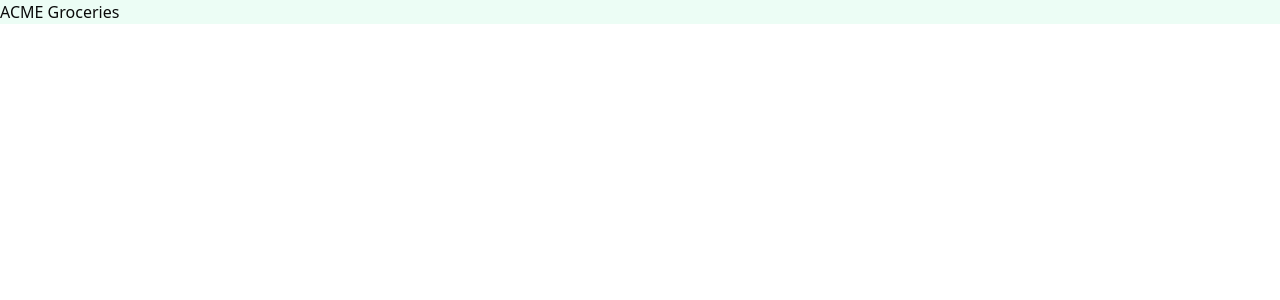
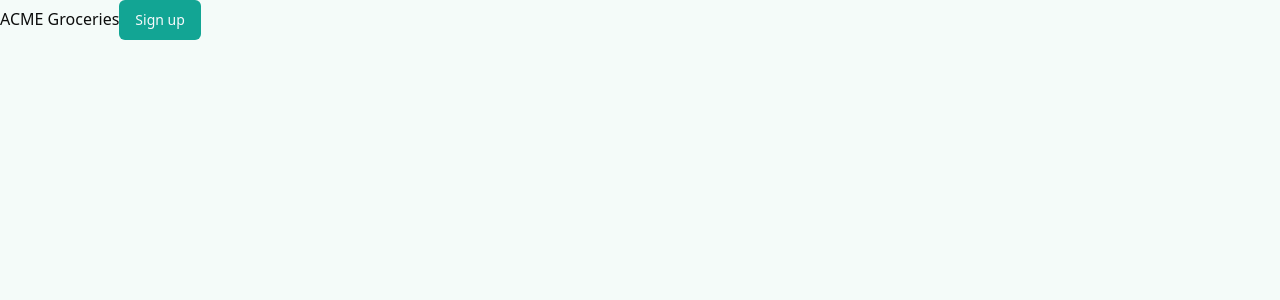
Before and after one commit to mathewbushuru/acme-ecommerce, a React (Vite) app in the folder frontend/: page / in a window 1280 px wide. Shown: the top 300 px of the page. Built offline with nearby package versions, Linux system fonts and the light colour scheme.

Commit message:
My design system colours, button component

```diff
--- a/frontend/package.json
+++ b/frontend/package.json
@@ -9,6 +9,7 @@
     "preview": "vite preview"
   },
   "dependencies": {
+    "@radix-ui/react-slot": "^1.0.2",
     "lucide-react": "^0.340.0",
     "react": "^18.2.0",
     "react-dom": "^18.2.0"
@@ -24,9 +25,9 @@
     "postcss": "^8.4.35",
     "prettier": "^3.2.5",
     "prettier-plugin-tailwindcss": "^0.5.11",
+    "tailwind-merge": "^2.2.1",
     "tailwindcss": "^3.4.1",
     "tailwindcss-animate": "^1.0.7",
-    "tailwind-merge": "^2.2.1",
     "typescript": "^5.2.2",
     "vite": "^5.1.4"
   }
--- a/frontend/src/App.tsx
+++ b/frontend/src/App.tsx
@@ -1,6 +1,11 @@
+import { Button } from "@/components/ui/button";
+
 function App() {
   return (
-    <main className="bg-emerald-200 sm:bg-emerald-50">ACME Groceries</main>
+    <main className="bg-background text-foreground min-h-screen">
+      ACME Groceries
+      <Button>Sign up</Button>
+    </main>
   );
 }
 
--- /dev/null
+++ b/frontend/src/components/ui/button.tsx
@@ -0,0 +1,56 @@
+import * as React from "react";
+import { Slot } from "@radix-ui/react-slot";
+import { cva, type VariantProps } from "class-variance-authority";
+
+import { cn } from "@/lib/utils";
+
+const buttonVariants = cva(
+  "inline-flex items-center justify-center whitespace-nowrap rounded-md text-sm font-medium ring-offset-background transition-colors focus-visible:outline-none focus-visible:ring-2 focus-visible:ring-ring focus-visible:ring-offset-2 disabled:pointer-events-none disabled:opacity-50",
+  {
+    variants: {
+      variant: {
+        default: "bg-primary text-primary-foreground hover:bg-primary/90",
+        destructive:
+          "bg-destructive text-destructive-foreground hover:bg-destructive/90",
+        outline:
+          "border border-input bg-background hover:bg-accent hover:text-accent-foreground",
+        secondary:
+          "bg-secondary text-secondary-foreground hover:bg-secondary/80",
+        ghost: "hover:bg-accent hover:text-accent-foreground",
+        link: "text-primary underline-offset-4 hover:underline",
+      },
+      size: {
+        default: "h-10 px-4 py-2",
+        sm: "h-9 rounded-md px-3",
+        lg: "h-11 rounded-md px-8",
+        icon: "h-10 w-10",
+      },
+    },
+    defaultVariants: {
+      variant: "default",
+      size: "default",
+    },
+  },
+);
+
+export interface ButtonProps
+  extends React.ButtonHTMLAttributes<HTMLButtonElement>,
+    VariantProps<typeof buttonVariants> {
+  asChild?: boolean;
+}
+
+const Button = React.forwardRef<HTMLButtonElement, ButtonProps>(
+  ({ className, variant, size, asChild = false, ...props }, ref) => {
+    const Comp = asChild ? Slot : "button";
+    return (
+      <Comp
+        className={cn(buttonVariants({ variant, size, className }))}
+        ref={ref}
+        {...props}
+      />
+    );
+  },
+);
+Button.displayName = "Button";
+
+export { Button, buttonVariants };
--- a/frontend/src/index.css
+++ b/frontend/src/index.css
@@ -4,65 +4,78 @@
 
 @layer base {
   :root {
-    --background: 0 0% 100%;
-    --foreground: 0 0% 3.9%;
+    --background: 165 50% 97%;
 
-    --card: 0 0% 100%;
-    --card-foreground: 0 0% 3.9%;
+    --foreground: 180 4% 5%;
 
-    --popover: 0 0% 100%;
-    --popover-foreground: 0 0% 3.9%;
+    --muted: 180 5% 96%;
+    --muted-foreground: 170 3% 40%;
 
-    --primary: 0 0% 9%;
-    --primary-foreground: 0 0% 98%;
+    --popover: 0 0% 99%;
+    --popover-foreground: 180 4% 5%;
 
-    --secondary: 0 0% 96.1%;
-    --secondary-foreground: 0 0% 9%;
+    --card: 0 0% 99%;
+    --card-foreground: 180 4% 5%;
 
-    --muted: 0 0% 96.1%;
-    --muted-foreground: 0 0% 45.1%;
+    /* #12a594  */
+    --primary: 173 80% 36%;
+    --primary-foreground: 210 40% 98%;
 
-    --accent: 0 0% 96.1%;
-    --accent-foreground: 0 0% 9%;
+    --secondary: 171 16% 92%;
+    --secondary-foreground: 222.2 47.4% 11.2%;
 
-    --destructive: 0 84.2% 60.2%;
+    --accent: 171 16% 92%;
+    --accent-foreground: 222.2 47.4% 11.2%;
+
+    --destructive: 10 78% 54%;
     --destructive-foreground: 0 0% 98%;
 
-    --border: 0 0% 89.8%;
-    --input: 0 0% 89.8%;
-    --ring: 0 0% 3.9%;
+    --border: 214.3 31.8% 91.4%;
+
+    --input: 214.3 31.8% 86.4%;
+
+    --link: 172 100% 26%;
+
+    --ring: 173 46% 72%;
 
     --radius: 0.5rem;
   }
 
   .dark {
-    --background: 0 0% 3.9%;
-    --foreground: 0 0% 98%;
+    --background: 165 11% 7%;
+    --foreground: 171 14% 90%;
 
-    --card: 0 0% 3.9%;
-    --card-foreground: 0 0% 98%;
+    --muted: 175 18% 14%;
+    --muted-foreground: 173 8% 60%;
 
-    --popover: 0 0% 3.9%;
-    --popover-foreground: 0 0% 98%;
+    --accent: 174, 55%, 11%;
+    --accent-foreground: 174, 55%, 98%;
 
-    --primary: 0 0% 98%;
-    --primary-foreground: 0 0% 9%;
+    --popover: 180 9% 9%;
+    --popover-foreground: 171 14% 90%;
 
-    --secondary: 0 0% 14.9%;
-    --secondary-foreground: 0 0% 98%;
+    --border: 216 34% 17%;
+    --input: 216 34% 17%;
 
-    --muted: 0 0% 14.9%;
-    --muted-foreground: 0 0% 63.9%;
+    --card: 180 9% 9%;
+    --card-foreground: 171 14% 90%;
 
-    --accent: 0 0% 14.9%;
-    --accent-foreground: 0 0% 98%;
+    --primary: 173 80% 36%;
+    --primary-foreground: 210 40% 98%;
 
-    --destructive: 0 62.8% 30.6%;
-    --destructive-foreground: 0 0% 98%;
+    --secondary: 174, 55%, 11%;
+    --secondary-foreground: 163, 69%, 98%;
 
-    --border: 0 0% 14.9%;
-    --input: 0 0% 14.9%;
-    --ring: 0 0% 83.1%;
+    --destructive: 10 78% 40%;
+    --destructive-foreground: 210 40% 98%;
+
+    --border: 173 10% 17%;
+
+    --input: 175 10% 25%;
+
+    --ring: 173 50% 45%;
+
+    --link: 170 90% 45%;
   }
 }
 
```
Also changed, not shown: 1 other file (tests, documents, lock files or other folders).
